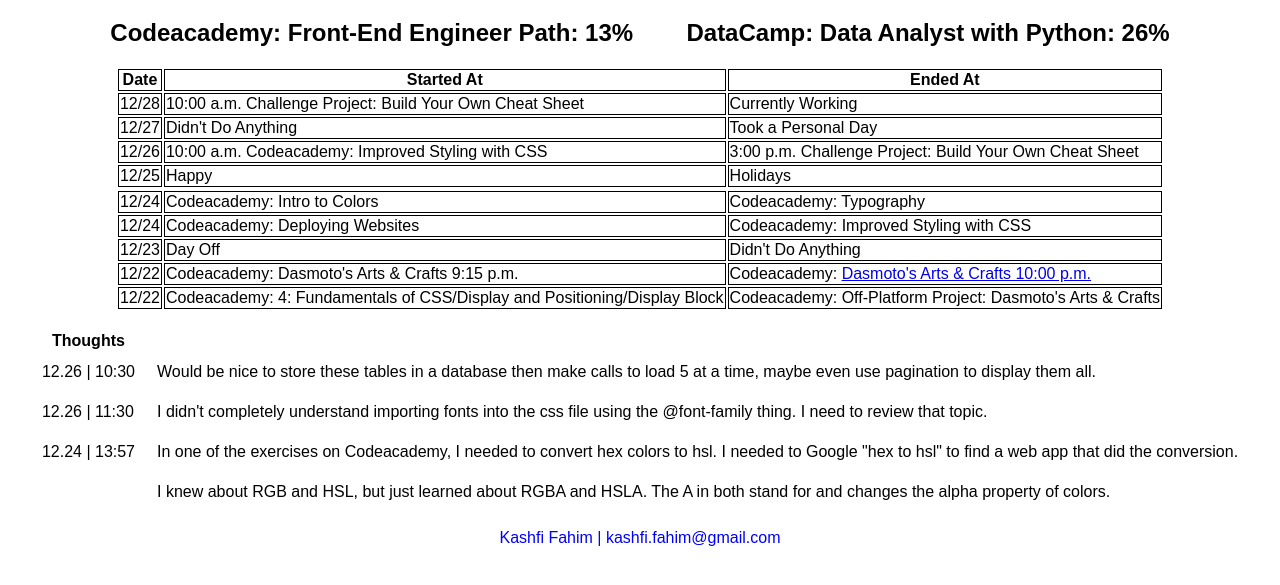
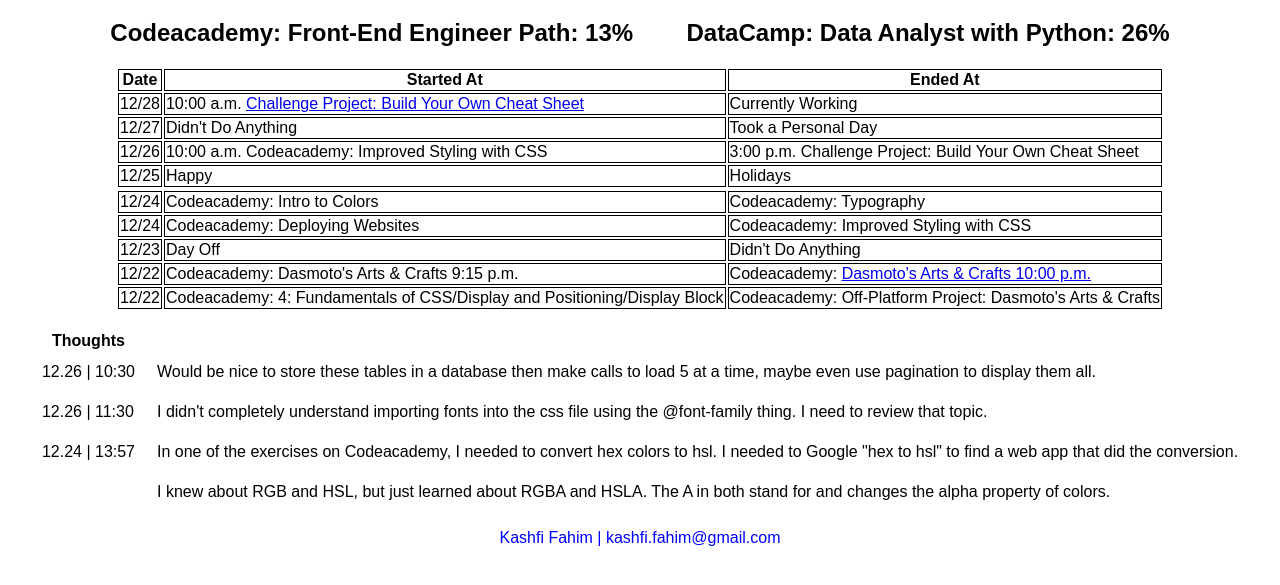
Before and after one commit to kashfifahim/kashfifahim.github.io, a plain HTML site: page index.html in a window 1280 px wide. Shown: the part 61-646 px from the top of the page. Drawn offline with Linux system fonts and the light colour scheme.

Commit message:
update html with link to html css cheatsheet

```diff
--- a/index.html
+++ b/index.html
@@ -20,7 +20,7 @@
 
          <tr>
           <td>12/28</td>
-          <td>10:00 a.m. Challenge Project: Build Your Own Cheat Sheet</td>
+          <td>10:00 a.m. <a href="https://kashfifahim.github.io/htmlcssreference/">Challenge Project: Build Your Own Cheat Sheet</a></td>
           <td>Currently Working</td>
         </tr>
 
```
